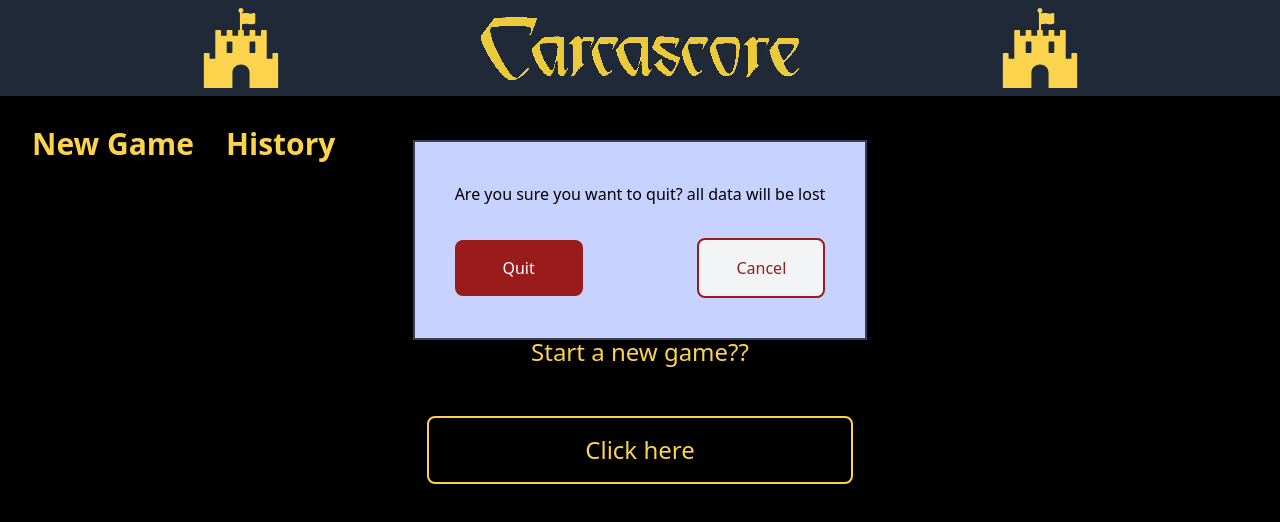
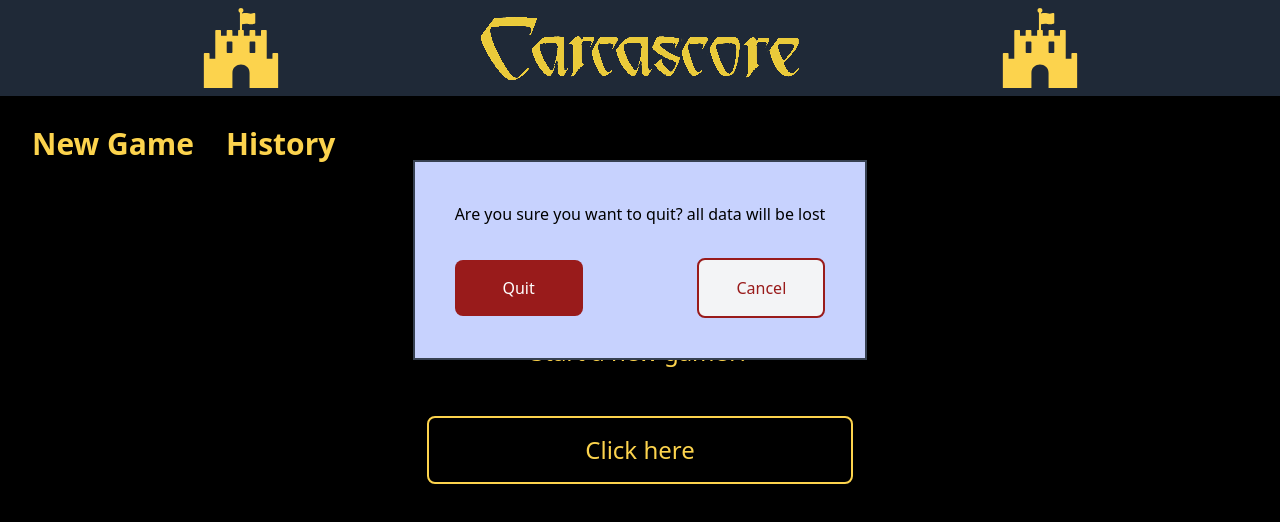
Before and after one commit to chezynick/Carcascore, a React (Create React App) app: page / in a window 1280 px wide. Both pictures are taken after a click on the button 240 px from the left and 48 px from the top of the page. Shown: the top 522 px of the page. Built offline with nearby package versions, Linux system fonts and the light colour scheme.

Commit message:
fixed quit modal

```diff
--- a/src/App.js
+++ b/src/App.js
@@ -1,5 +1,6 @@
 import React, { useState } from 'react';
 import Header from './Components/Header'
+import QuitModal from './Components/QuitModal';
 import NavBar from './Components/Navbar'
 import NewGame from './Components/NewGame'
 import ScoreBoard from './Components/ScoreBoard'
@@ -7,19 +8,22 @@ import './App.css';
 
 function App() {
 const [ page, setPage ] = useState('newGame');
+const [ showQuitModal, setShowQuitModal] = useState(false);
 const [ newGame, setNewGame ] =  useState(false);
 
   return (
-    <div className="bg-black  w-full h-screen text-yellow-300">
-      <Header />
+    <div className="bg-black flex flex-col items-center w-full h-screen text-yellow-300">
+      <Header setShowQuitModal={setShowQuitModal}/>
+      {showQuitModal && (<QuitModal setShowQuitModal={setShowQuitModal}/>)}
       {page !== 'scoreBoard' && (<NavBar setPage={setPage}/>)}
       <div className="w-full h-auto">
       {page=== "newGame" && (
         <NewGame setNewGame={setNewGame} setPage={setPage}/>
       )}
+
       {page=== "scoreBoard" && (
         <div className="md:mt-12">
-        <ScoreBoard newGame={newGame} setNewGame={setNewGame}/></div>
+        <ScoreBoard newGame={newGame} setShowQuitModal={setShowQuitModal} setNewGame={setNewGame}/></div>
       )}
       {page=== "history" && (
         <div>Game history coming soon</div>
--- a/src/Components/Header.js
+++ b/src/Components/Header.js
@@ -1,19 +1,16 @@
-import React, {useState} from 'react';
+import React from 'react';
 import carcascoreImage from './carcascore.png';
 import { faFortAwesome } from '@fortawesome/free-brands-svg-icons'
 import { FontAwesomeIcon } from '@fortawesome/react-fontawesome';
-import QuitModal from './QuitModal'
-const Header = () => {
 
-    const [ showQuitModal, setShowQuitModal] = useState(false);
+const Header = ({setShowQuitModal}) => {
+
 
     return ( <div className="w-full pt-6 md:pt-0 h-24 bg-gray-800 flex  items-center justify-evenly text-yellow-300">
     <button onClick={()=>setShowQuitModal(true)} className="ring-0 fill-current focus:outline-none"><FontAwesomeIcon icon={faFortAwesome}  size="5x" /></button>
     <img src={carcascoreImage} alt="carcascore title"/>
     <FontAwesomeIcon icon={faFortAwesome}  size="5x" className=" fill-current hidden md:block"/>
-    {showQuitModal &&
-              ( <QuitModal setShowQuitModal={setShowQuitModal}/>)
-           }
+
     </div> );
 }
 
--- a/src/Components/PlayerTile.js
+++ b/src/Components/PlayerTile.js
@@ -4,7 +4,7 @@ import { FontAwesomeIcon } from '@fortawesome/react-fontawesome'
 import { faCrown } from '@fortawesome/free-solid-svg-icons'
 import Button from './Button'
 
-const PlayerTile = ({player, changePlayerScore, whosGo, leading}) => {
+const PlayerTile = ({player, changePlayerScore, leading}) => {
     const [ newScore, setNewScore ] = useState('');
     const updateScore = (e) => {
         e.preventDefault();
@@ -22,9 +22,6 @@ const PlayerTile = ({player, changePlayerScore, whosGo, leading}) => {
     return (
 
         <div className={cn("md:w-1/3 w-full  text-gray-800 text-lg md:text-4xl  p-8 md:rounded-lg flex flex-col justify-evenly relative", {
-            "border-white border-8": (whosGo && player.name === 'nick') || (!whosGo && player.name === 'Anne'),
-
-
             "bg-yellow-300": player.name !=='nick',
             "bg-red-600": player.name === 'nick'
         })} >
--- a/src/Components/QuitModal.js
+++ b/src/Components/QuitModal.js
@@ -2,9 +2,9 @@ import React from 'react';
 import Button from './Button'
 
 const QuitModal = ({setShowQuitModal}) => {
-    const closeModal = ()=>setShowQuitModal(false)
+    const closeModal = () =>setShowQuitModal(false)
     return (
-        <div className="absolute bg-indigo-200 text-black border-2 border-gray-700 mt-96 object-center p-10  z-50">
+        <div className="absolute bg-indigo-200 text-black border-2 border-gray-700 mt-40 object-center p-10  z-50">
             <h3>Are you sure you want to quit? all data will be lost</h3>
             <div className="flex w-full items-center justify-between mt-8">
                 <a href="/about"><Button name="Quit"/></a>
--- a/src/Components/ScoreBoard.js
+++ b/src/Components/ScoreBoard.js
@@ -3,11 +3,10 @@ import FinalScore from './FinalScore';
 import Button from './Button';
 import PlayerTile from './PlayerTile';
 
-const ScoreBoard = () => {
+const ScoreBoard = ({setShowQuitModal}) => {
     const [ p1, setP1 ] = useState({name:'nick', score: 0});
     const [ p2, setP2 ] = useState({name:'Anne', score: 0});
     const [ finalScore, setFinalScore ] = useState(false);
-    const [ whosGo, setWhosGo ] = useState(true);
     const [ leading, setLeading ] = useState('')
     const players = [p1,p2]
     useEffect(()=>{
@@ -20,7 +19,6 @@ const ScoreBoard = () => {
     },[p1.score, p2.score])
     const changePlayerScore = (player, newScore) => {
         const totalScore = (Number(player.score) + Number(newScore))
-        setWhosGo(!whosGo);
         if(player.name==='nick'){setP1({name:player.name, score:totalScore})}
         else setP2({name:player.name, score:totalScore})
 
@@ -28,12 +26,12 @@ const ScoreBoard = () => {
   const toggleFinalScore = () =>{
     setFinalScore(!finalScore)
   }
-  const resetGame = ()=>{setP1({name:'nick', score: 0}); setP2({name:'Anne', score: 0}); setFinalScore(false)}
+  const resetGame = ()=>{ setShowQuitModal(true)}
     return (
         <div >
        {!finalScore && (<div className="w-full justify-evenly flex flex-col md:flex-row" >
            {players.map(player =>(
-               <PlayerTile whosGo={whosGo} key={player.name} player={player} leading={leading} changePlayerScore={changePlayerScore}/>
+               <PlayerTile  key={player.name} player={player} leading={leading} changePlayerScore={changePlayerScore}/>
            ))}
 
            </div>)}
@@ -43,7 +41,7 @@ const ScoreBoard = () => {
 
            <footer className="w-full flex justify-evenly fixed bottom-0 items-center text-3xl md:mb-4">
               <Button func={toggleFinalScore} outline alternate name={!finalScore ? 'Game over?' : 'Return to game?'}/>
-            <Button func={resetGame} alternate name="Re-start game" />
+            <Button func={resetGame} alternate name="Quit game" />
      </footer>
 
         </div>
```
